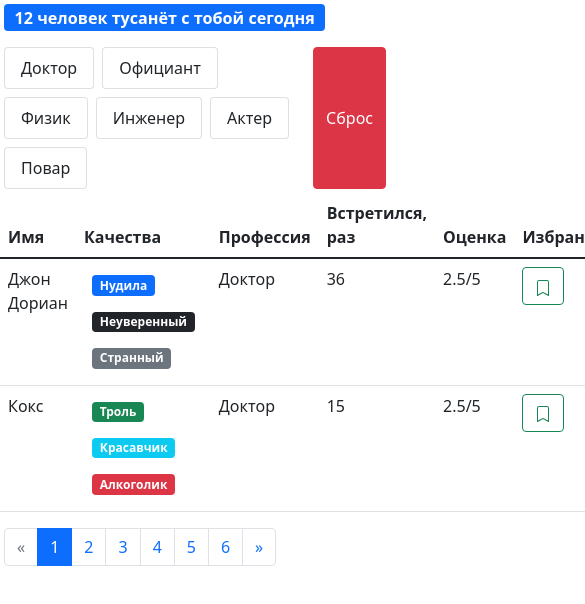
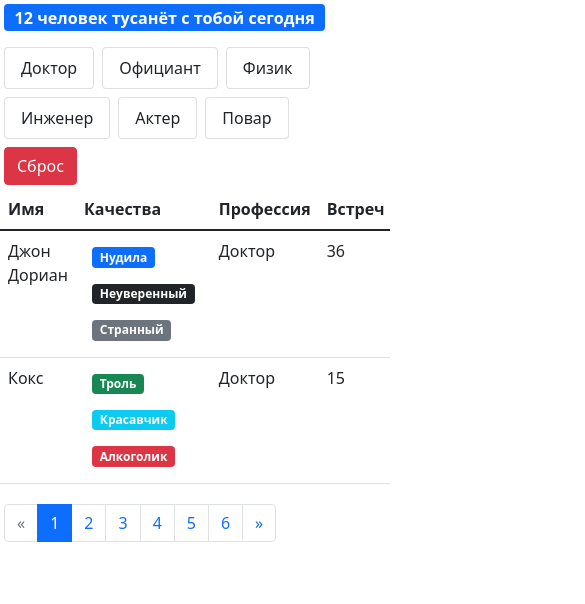
Before and after one commit to khomutovb/fast-company-app, a React (Create React App) app: page / in a window 390 px wide. Shown: the top 604 px of the page, 585 px wide, since content can reach past the window. Built offline with nearby package versions, Linux system fonts and the light colour scheme.

Commit message:
fix responsive for table

```diff
--- a/src/components/users.jsx
+++ b/src/components/users.jsx
@@ -51,7 +51,7 @@ const Users = ({ users: allUsers, onDelete, onToggleBookMark }) => {
         <React.Fragment>
             <SearchStatus length={count} />
             {professions &&
-                <div className="d-flex">
+                <div className="d-flex flex-wrap">
                     <GroupList
                         selectedItem={selectedProf}
                         items={professions}
@@ -61,13 +61,14 @@ const Users = ({ users: allUsers, onDelete, onToggleBookMark }) => {
                     <button className="btn btn-danger m-1" onClick={clearFilter}>Сброс</button>
                 </div>
             }
+            <div className="table-responsive">
                 <table className="table">
                     <thead>
                         <tr>
                             <th scope="col">Имя</th>
                             <th scope="col">Качества</th>
                             <th scope="col">Профессия</th>
-                        <th scope="col">Встретился, раз</th>
+                            <th scope="col">Встреч</th>
                             <th scope="col">Оценка</th>
                             <th scope="col">Избранное</th>
                             <th scope="col"></th>
@@ -86,6 +87,7 @@ const Users = ({ users: allUsers, onDelete, onToggleBookMark }) => {
                         })}
                     </tbody>
                 </table>
+            </div>
             <Pagination
                 itemsCount={count}
                 pageSize={pageSize}
```
Lines whose indentation alone changed are shown as unchanged.
